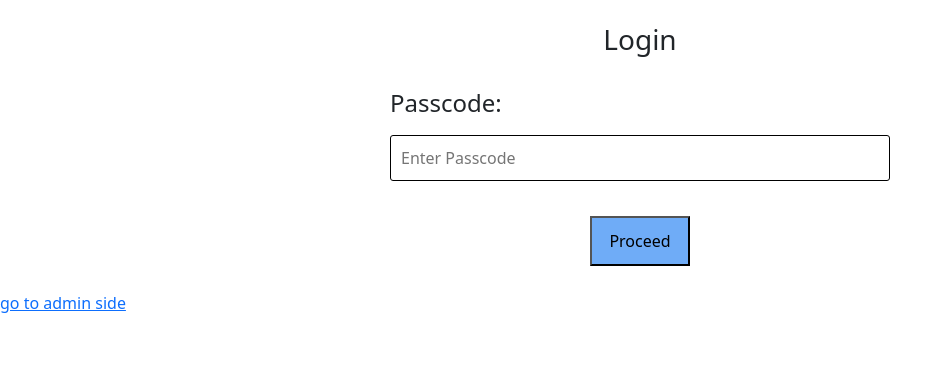
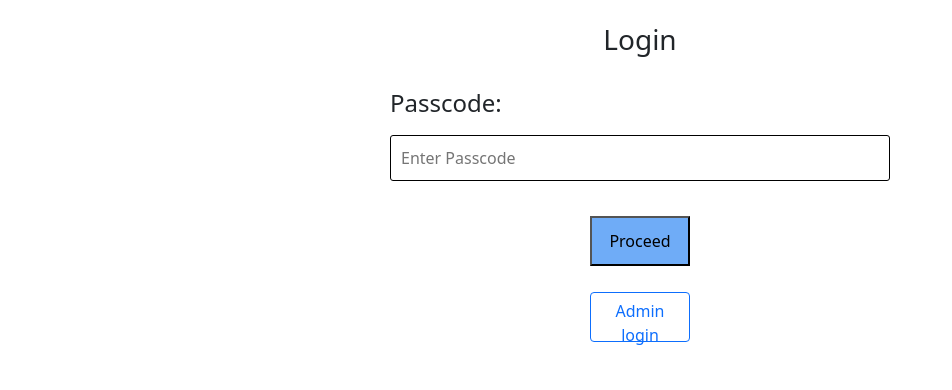
Before and after one commit to mochamapleaf/calgoryhack-potatoburner, a Flask app: page / in a window 1280 px wide. Shown: the part 83-473 px from the top of the page, without its empty margins (0-952 px from the left). Run offline with Flask 2, Linux system fonts and the light colour scheme.

Commit message:
Update index.html

```diff
--- a/templates/index.html
+++ b/templates/index.html
@@ -31,8 +31,8 @@
         </div>
     </form>
 </div>
-<a class="a" href="{{ url_for('admin') }}">go to admin side</a>
-{{error}}
-
+<div class="center">
+    <a class="admin-btn" href="{{ url_for('admin') }}"><button type="button" class="btn btn-outline-primary">Admin login</button></a>
+</div>
 </body>
 </html>
```
Lines whose indentation alone changed are shown as unchanged.
